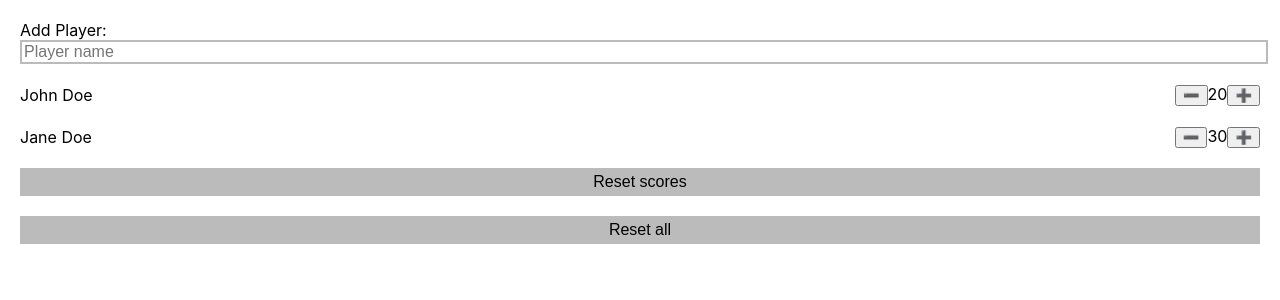
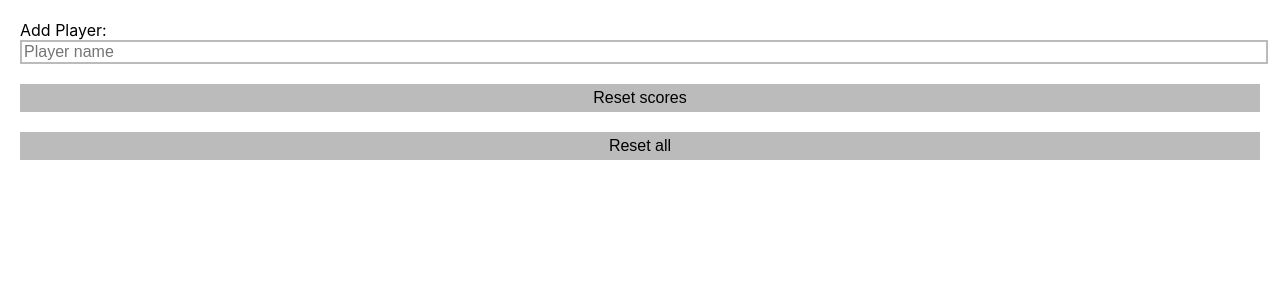
Before and after one commit to VictoriaWika/scorekeeper, a React (Create React App) app: page / in a window 1280 px wide. Shown: the top 300 px of the page. Built offline with nearby package versions, Linux system fonts and the light colour scheme.

Commit message:
Add functionality

```diff
--- a/src/components/App/App.js
+++ b/src/components/App/App.js
@@ -1,37 +1,66 @@
+import { useState } from 'react';
 import Button from '../Button';
 import Player from '../Player';
 import PlayerForm from '../PlayerForm';
 import './App.css';
 
 function App() {
+const [players, setPlayers] = useState([])
+
   return (
     <div className="App">
       <PlayerForm
-        onAddPlayer={name => console.log(name)}
+        onAddPlayer={addPlayer}
         text={'Add Player:'}
       />
-      <Player
-      name='John Doe'
-      score='20'
-      onMinus={() => console.log('Minus')}
-      onPlus={() => console.log('Plus')}
-      />
-      <Player
-      name='Jane Doe'
-      score='30'
-      onMinus={() => console.log('Minus')}
-      onPlus={() => console.log('Plus')}
-      />
+      {players.map(({ name, score, id }, index) => (
+        <Player
+        key={id}
+        name={name}
+        score={score}
+        onMinus={() => onMinus(index)}
+        onPlus={() => onPlus(index)}
+        />
+      ))}
       <Button
-      onClick={() => console.log('Reset scores')}
+      onClick={resetScores}
       text='Reset scores'
       />
       <Button
-      onClick={() => console.log('Reset all')}
+      onClick={resetAll}
       text='Reset all'
       />
     </div>
-  );
+  )
+
+function onPlus(index) {
+  setPlayers(players => [
+    ...players.slice(0, index),
+    {...players[index], score: players[index].score + 1},
+    ...players.slice(index + 1),
+  ])
+}
+
+function onMinus(index) {
+  setPlayers(players => [
+    ...players.slice(0, index),
+    { ...players[index], score: players[index].score - 1 },
+    ...players.slice(index + 1),
+  ])
+}
+
+function addPlayer(name) {
+setPlayers([...players, {name, score: 0, id: players.lenght +1}])
+}
+
+function resetScores() {
+  setPlayers(players.map(player => ({ ...player, score: 0 })))
+}
+
+function resetAll() {
+  setPlayers([])
+}
+
 }
 
 export default App;
--- a/src/components/Player/Player.js
+++ b/src/components/Player/Player.js
@@ -4,11 +4,11 @@ export default function Player({name, score, onMinus, onPlus}) {
     return (
         <section className='Player'>
             {name}
-            <section>
+            <div className="Player__score">
                 <button onClick={onMinus}>➖</button>
                     <span>{score}</span>
                 <button onClick={onPlus}>➕</button>
-            </section>
+            </div>
         </section>
     )
 }
```
